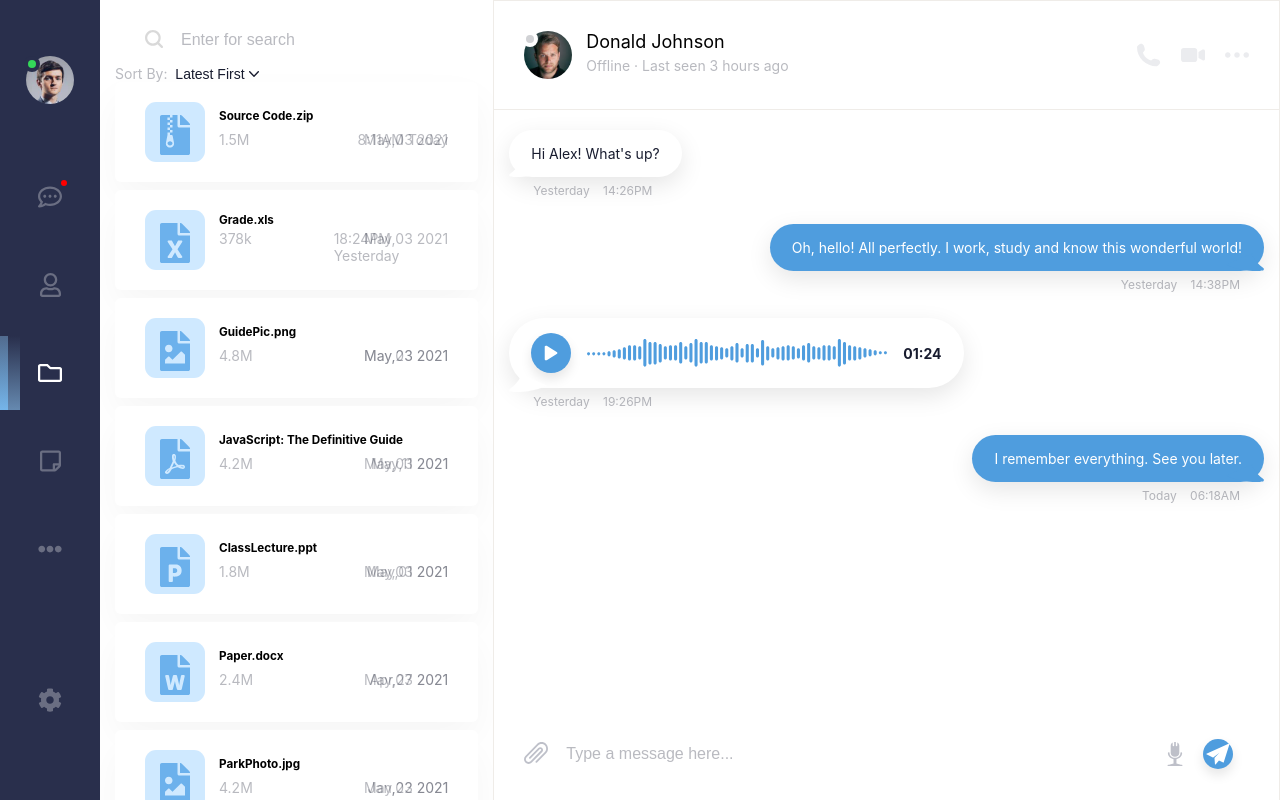
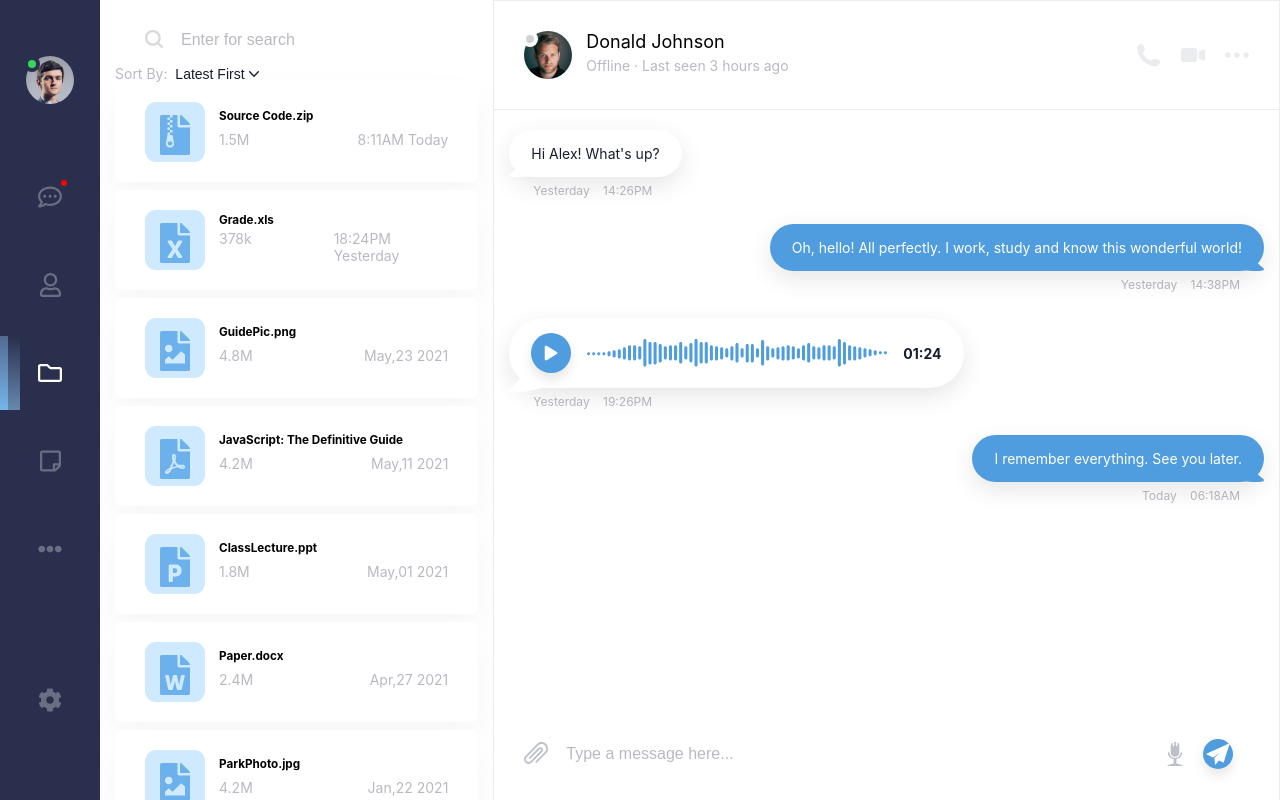
Before and after one commit to zzygith/chat-ui, a React (Create React App) app: page /files in a window 1280 px wide. Built offline with nearby package versions, Linux system fonts and the light colour scheme.

Commit message:
Fixed a time display bug of file card

```diff
--- a/src/components/FileCard/index.js
+++ b/src/components/FileCard/index.js
@@ -29,12 +29,7 @@ function FileCard({file, ...rest }) {
            <FileIcon icon={fileIcons[file.type]} />
            <FileName>{file.name}</FileName>
             <FileSize>{file.size}</FileSize>
-
             <Time>{file.updatedAt}</Time>
-
-            <Time>May,03 2021</Time>
-
-
         </StyledFileCard>
     )
 }
```
